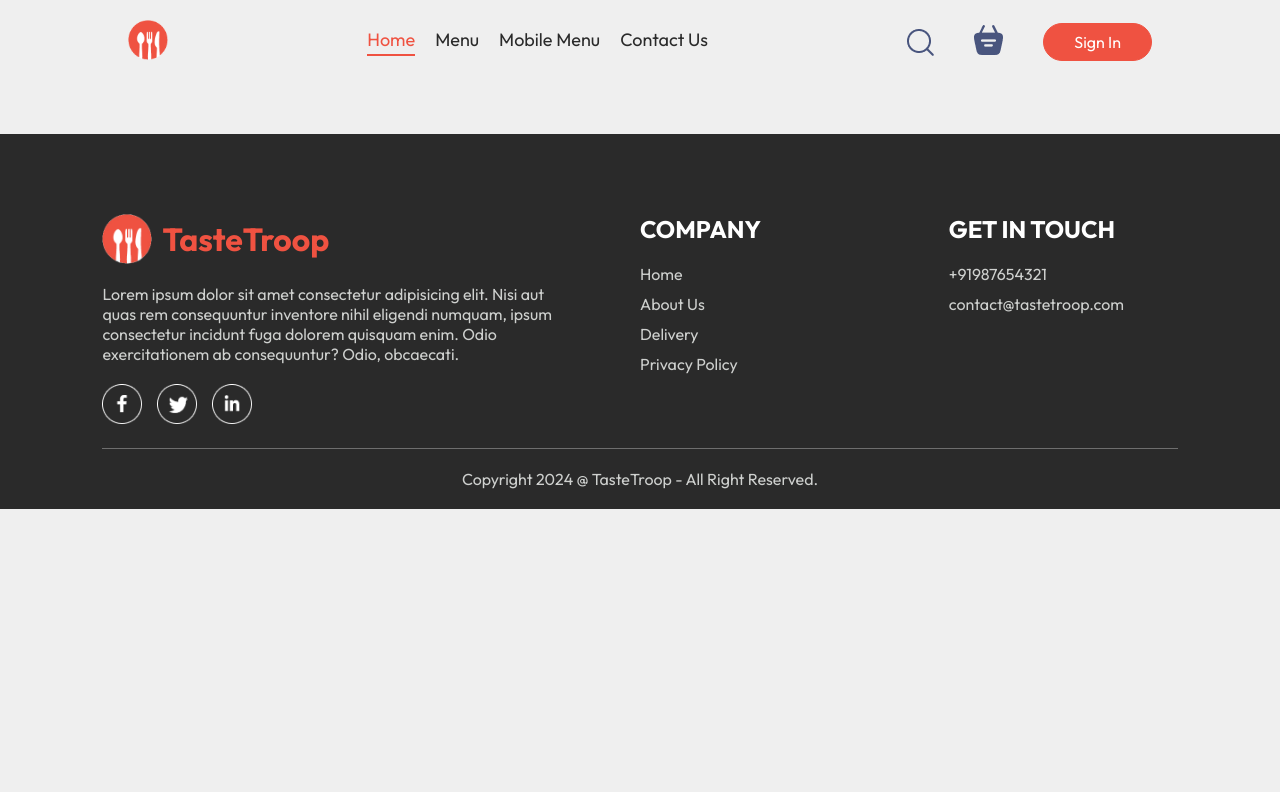
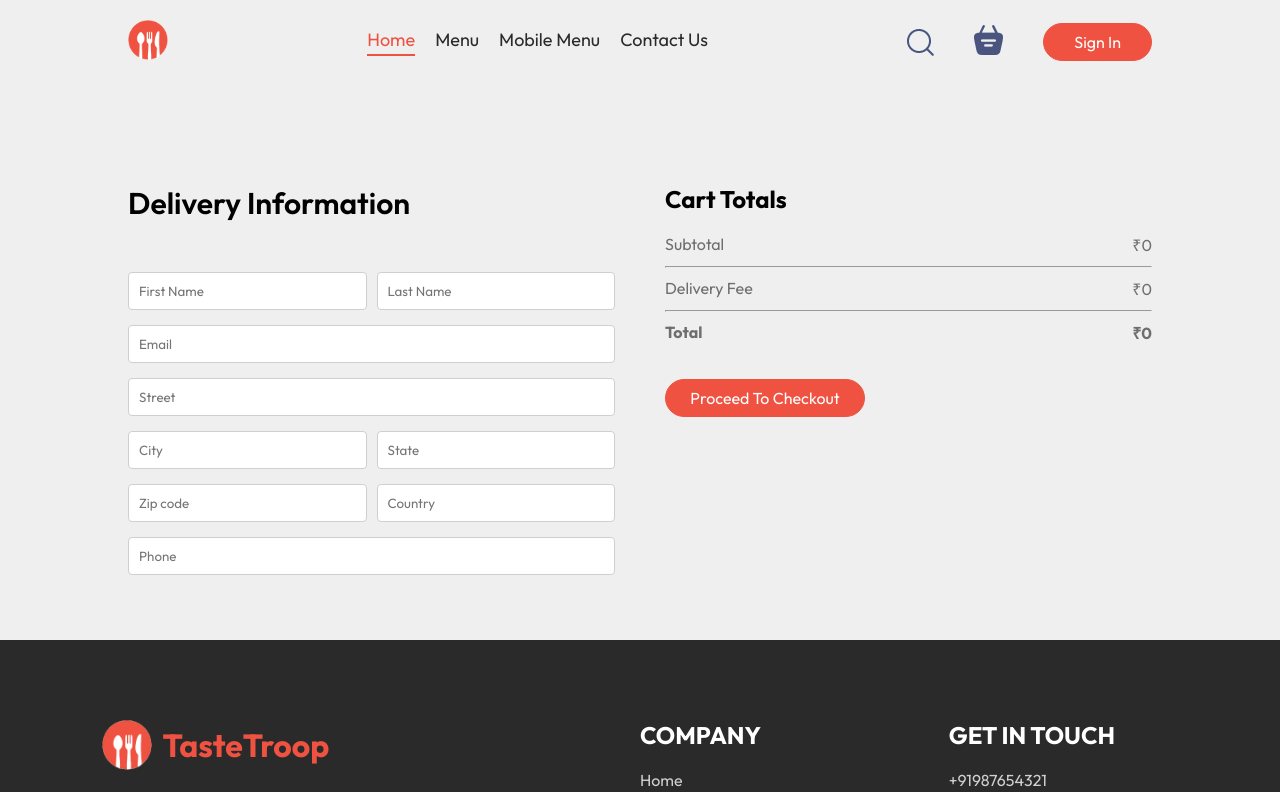
Before and after one commit to TheCyberAtom/TasteTroop, a React (Vite) app in the folder frontend/: page /order in a window 1280 px wide. Shown: the top 792 px of the page. Built offline with nearby package versions, Linux system fonts and the light colour scheme.

Commit message:
order page

```diff
--- a/frontend/src/pages/Cart/Cart.jsx
+++ b/frontend/src/pages/Cart/Cart.jsx
@@ -1,10 +1,13 @@
 import React, { useContext } from "react";
 import { StoreContext } from "../../context/StoreContext";
 import "./Cart.css";
+import { useNavigate } from "react-router-dom";
 
 const Cart = () => {
   const { cartItems, food_list, removeFromCart, getTotalCartVal } =
     useContext(StoreContext);
+
+  const navigate = useNavigate();
 
   return (
     <div className="cart">
@@ -60,7 +63,9 @@ const Cart = () => {
               </b>
             </div>
           </div>
-          <button className="primary-btn">Proceed To Checkout</button>
+          <button className="primary-btn" onClick={() => navigate("/order")}>
+            Proceed To Checkout
+          </button>
         </div>
         <div className="cart-promocode">
           <div>
--- a/frontend/src/pages/Order/Order.css
+++ b/frontend/src/pages/Order/Order.css
@@ -0,0 +1,41 @@
+.order {
+    display: flex;
+    align-items: flex-start;
+    justify-content: space-between;
+    gap: 50px;
+    margin-top: 100px;
+}
+
+.order-left {
+    width: 100%;
+    max-width: max(30%, 500px);
+}
+
+.order-left .title {
+    font-size: 30px;
+    font-weight: 600;
+    margin-bottom: 50px;
+}
+
+.order-left input {
+    margin-bottom: 15px;
+    width: 100%;
+    padding: 10px;
+    border: 1px solid var(--light-grey);
+    border-radius: 4px;
+    outline-color: var(--brand-color);
+}
+
+.order-left .multi-fields {
+    display: flex;
+    gap: 10px;
+}
+
+.order-right{
+    width: 100%;
+    max-width: max(40%, 500px);
+}
+
+.order .cart-total button{
+    margin-top: 15px;
+}
--- a/frontend/src/pages/Order/Order.jsx
+++ b/frontend/src/pages/Order/Order.jsx
@@ -1,12 +1,56 @@
-import React from 'react';
+import React, { useContext } from "react";
 import "./Order.css";
+import { StoreContext } from "../../context/StoreContext";
 
 const Order = () => {
+  const { getTotalCartVal } = useContext(StoreContext);
+
   return (
-    <div>
-
-    </div>
-  )
-}
+    <form className="order">
+      <div className="order-left">
+        <p className="title">Delivery Information</p>
+        <div className="multi-fields">
+          <input type="text" placeholder="First Name" />
+          <input type="text" placeholder="Last Name" />
+        </div>
+        <input type="email" placeholder="Email" />
+        <input type="text" placeholder="Street" />
+        <div className="multi-fields">
+          <input type="text" placeholder="City" />
+          <input type="text" placeholder="State" />
+        </div>
+        <div className="multi-fields">
+          <input type="text" placeholder="Zip code" />
+          <input type="text" placeholder="Country" />
+        </div>
+        <input type="text" placeholder="Phone" />
+      </div>
+      <div className="order-right">
+        <div className="cart-total">
+          <h2>Cart Totals</h2>
+          <div>
+            <div className="cart-total-details">
+              <p>Subtotal</p>
+              <p>&#8377;{getTotalCartVal() * 49}</p>
+            </div>
+            <hr />
+            <div className="cart-total-details">
+              <p>Delivery Fee</p>
+              <p>&#8377;{getTotalCartVal() > 0 ? 59 : 0}</p>
+            </div>
+            <hr />
+            <div className="cart-total-details">
+              <b>Total</b>
+              <b>
+                &#8377;{getTotalCartVal() > 0 ? getTotalCartVal() * 49 + 59 : 0}
+              </b>
+            </div>
+          </div>
+          <button className="primary-btn">Proceed To Checkout</button>
+        </div>
+      </div>
+    </form>
+  );
+};
 
 export default Order;
```
